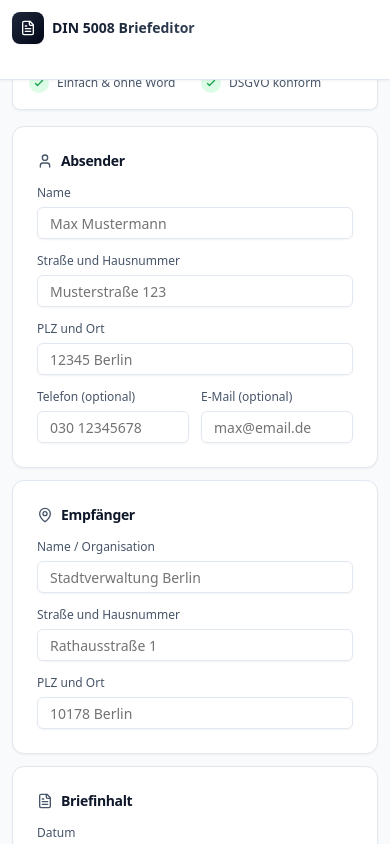
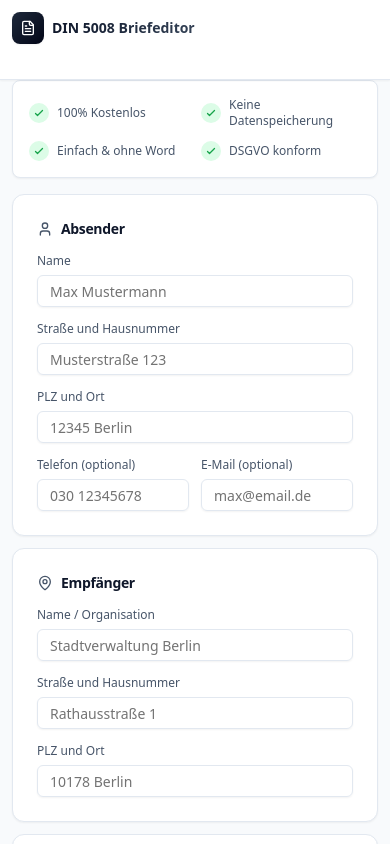
Before and after one commit to ps-msDev/briefeditor, a React (Vite) app: page / in a window 390 px wide. Shown: the top 844 px of the page. Built offline with nearby package versions, Linux system fonts and the light colour scheme.

Commit message:
Fix content positioning behind sticky header
- Add proper top padding to main content container
- Ensure content appears below header on all screen sizes
- Remove redundant margin from mobile feature badges

```diff
--- a/src/pages/LetterWriter.jsx
+++ b/src/pages/LetterWriter.jsx
@@ -166,7 +166,7 @@ export default function LetterWriter() {
       </header>
 
       {/* Main Content */}
-      <div className="max-w-[1920px] mx-auto p-3 sm:p-6 print:p-0">
+      <div className="max-w-[1920px] mx-auto p-3 sm:p-6 print:p-0 pt-20 sm:pt-24">
         {/* Feature Badges Box - Mobile Only - At the VERY TOP */}
         <div className="lg:hidden mb-4 bg-white rounded-lg border border-slate-200 shadow-sm p-4">
           <div className="grid grid-cols-2 gap-3">
```
